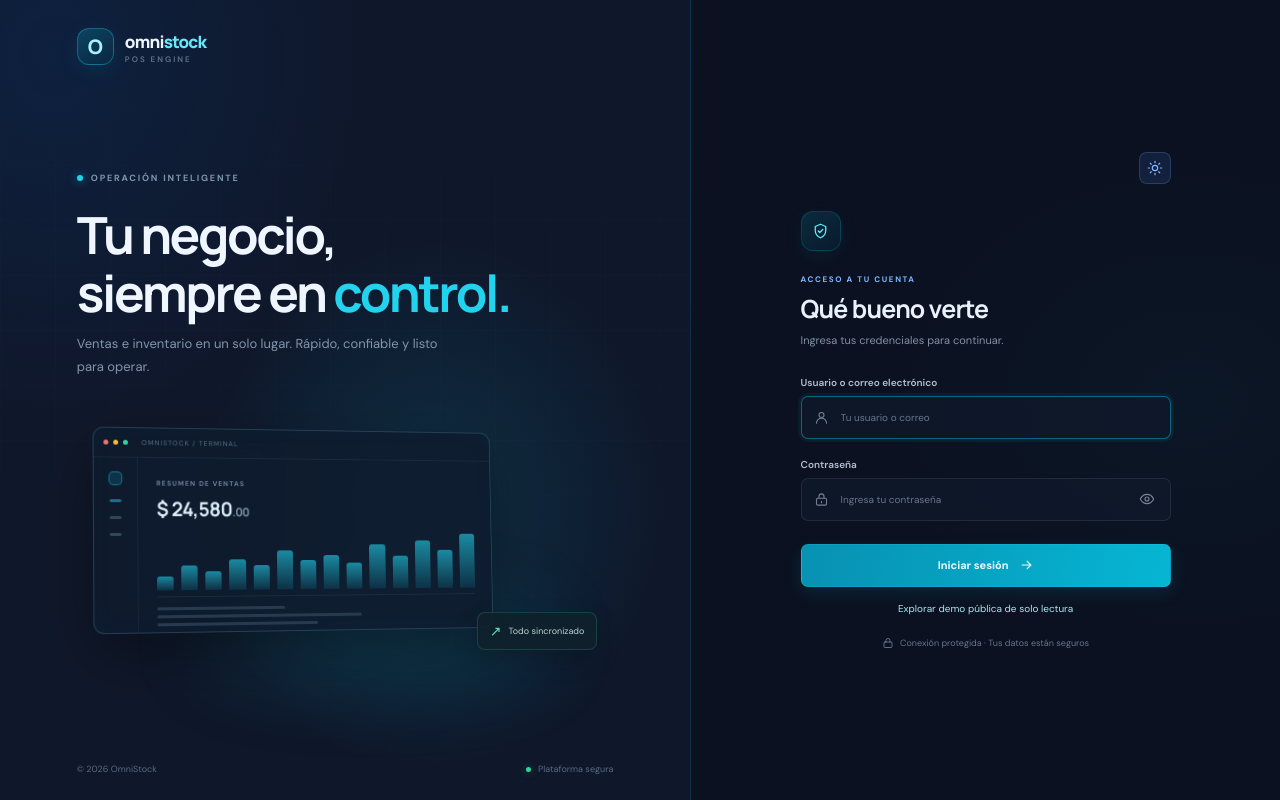
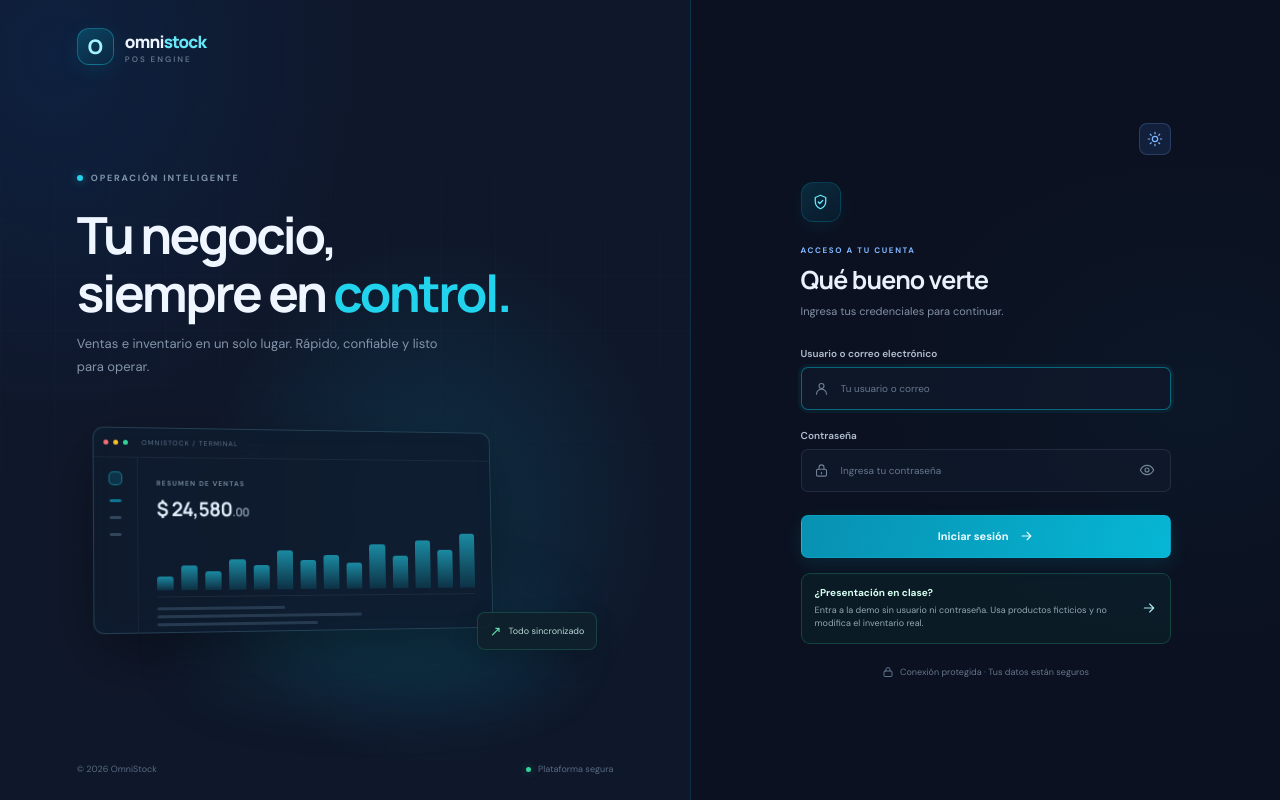
Before and after one commit to FatimaLT/omnistock-pos-final, a PHP site: page /login.php in a window 1280 px wide. Run offline with PHP 8.4, Linux system fonts and the light colour scheme; some libraries are stand-ins or nearby versions.

Commit message:
Make class demo easier to access
Co-authored-by: Copilot <223556219+Copilot@users.noreply.github.com>

```diff
--- a/omnistock-pos/assets/css/login.css
+++ b/omnistock-pos/assets/css/login.css
@@ -63,8 +63,12 @@
 .login-submit { display: flex; height: 43px; align-items: center; justify-content: center; gap: 10px; margin-top: 23px; border: 1px solid rgba(34, 211, 238, .2); border-radius: 7px; color: #eafcff; background: linear-gradient(100deg, #0891b2, #06b6d4); box-shadow: 0 6px 18px rgba(6, 182, 212, .13); font-size: 11px; font-weight: 700; cursor: pointer; transition: .2s; }
 .login-submit:hover { filter: brightness(1.09); box-shadow: 0 8px 23px rgba(6, 182, 212, .22); }
 .login-submit svg { width: 15px; }
-.login-demo-link { display: block; margin-top: 15px; color: #a5eaf2; font-size: 10px; text-align: center; text-decoration: none; }
-.login-demo-link:hover { color: #67e8f9; text-decoration: underline; }
+.login-demo-link { display: flex; align-items: center; justify-content: space-between; gap: 12px; margin-top: 15px; padding: 12px 13px; border: 1px solid rgba(52, 211, 153, .22); border-radius: 9px; color: #a5eaf2; background: rgba(16, 185, 129, .06); text-align: left; text-decoration: none; transition: border-color .2s, background .2s; }
+.login-demo-link span { display: grid; gap: 5px; }
+.login-demo-link strong { color: #d7fff0; font-size: 10px; }
+.login-demo-link small { color: #91a7b3; font-size: 9px; line-height: 1.5; }
+.login-demo-link svg { width: 16px; height: 16px; flex: 0 0 auto; fill: none; stroke: currentColor; stroke-linecap: round; stroke-linejoin: round; stroke-width: 1.7; }
+.login-demo-link:hover { border-color: rgba(52, 211, 153, .5); color: #67e8f9; background: rgba(16, 185, 129, .11); }
 .login-security { display: flex; align-items: center; justify-content: center; gap: 6px; margin-top: 22px; color: #65768b; font-size: 9px; }
 .login-security svg { width: 12px; height: 12px; color: #678399; }
 .login-mobile-footer { display: none; }
@@ -147,7 +151,9 @@
 [data-theme="light"] .input-wrap input::placeholder { color: #65748a; }
 [data-theme="light"] .login-submit { border-color: #4788ff; color: #fff; background: #4788ff; box-shadow: 0 6px 18px rgba(71, 136, 255, .16); }
 [data-theme="light"] .login-submit:hover { background: #3478ed; box-shadow: 0 8px 23px rgba(71, 136, 255, .22); }
-[data-theme="light"] .login-demo-link { color: #3478ed; }
+[data-theme="light"] .login-demo-link { border-color: rgba(16, 185, 129, .28); color: #3478ed; background: rgba(16, 185, 129, .06); }
+[data-theme="light"] .login-demo-link strong { color: #0c513b; }
+[data-theme="light"] .login-demo-link small { color: #52627a; }
 [data-theme="light"] .login-mobile-footer { color: #52627a; }
 [data-theme="light"] .demo-access-panel { border-color: rgba(16, 28, 53, .14); background: rgba(128, 183, 255, .08); }
 [data-theme="light"] .demo-access-panel[open] > summary { border-bottom-color: rgba(16, 28, 53, .1); }
--- a/omnistock-pos/demo.php
+++ b/omnistock-pos/demo.php
@@ -38,7 +38,7 @@ $products = [
     <section class="public-demo-intro" aria-labelledby="demo-title">
       <span class="public-demo-badge">DEMOSTRACIÓN · SOLO LECTURA</span>
       <h1 id="demo-title">Explora OmniStock</h1>
-      <p>Este catálogo usa datos ficticios y no está conectado al inventario real. No permite iniciar sesión, registrar ventas ni modificar productos.</p>
+      <p>No necesitas usuario ni contraseña para esta presentación. Este catálogo usa productos ficticios y no está conectado al inventario real; no registra ventas ni modifica productos.</p>
     </section>
 
     <section class="public-demo-grid" aria-label="Productos ficticios de demostración">
--- a/omnistock-pos/login.php
+++ b/omnistock-pos/login.php
@@ -220,7 +220,13 @@ if ($_SERVER['REQUEST_METHOD'] === 'POST') {
           <button class="login-submit" type="submit"><span>Iniciar sesión</span><svg viewBox="0 0 24 24" aria-hidden="true"><path d="M5 12h14m-6-6 6 6-6 6"/></svg></button>
         </form>
 
-        <a class="login-demo-link" href="<?= htmlspecialchars($appBasePath, ENT_QUOTES, 'UTF-8') ?>/demo.php">Explorar demo pública de solo lectura</a>
+        <a class="login-demo-link" href="<?= htmlspecialchars($appBasePath, ENT_QUOTES, 'UTF-8') ?>/demo.php">
+          <span>
+            <strong>¿Presentación en clase?</strong>
+            <small>Entra a la demo sin usuario ni contraseña. Usa productos ficticios y no modifica el inventario real.</small>
+          </span>
+          <svg viewBox="0 0 24 24" aria-hidden="true"><path d="M5 12h14m-6-6 6 6-6 6"/></svg>
+        </a>
 
         <?php if ($demoPublicEnabled): ?>
         <details class="demo-access-panel">
```
Also changed, not shown: omnistock-pos/README.md.
